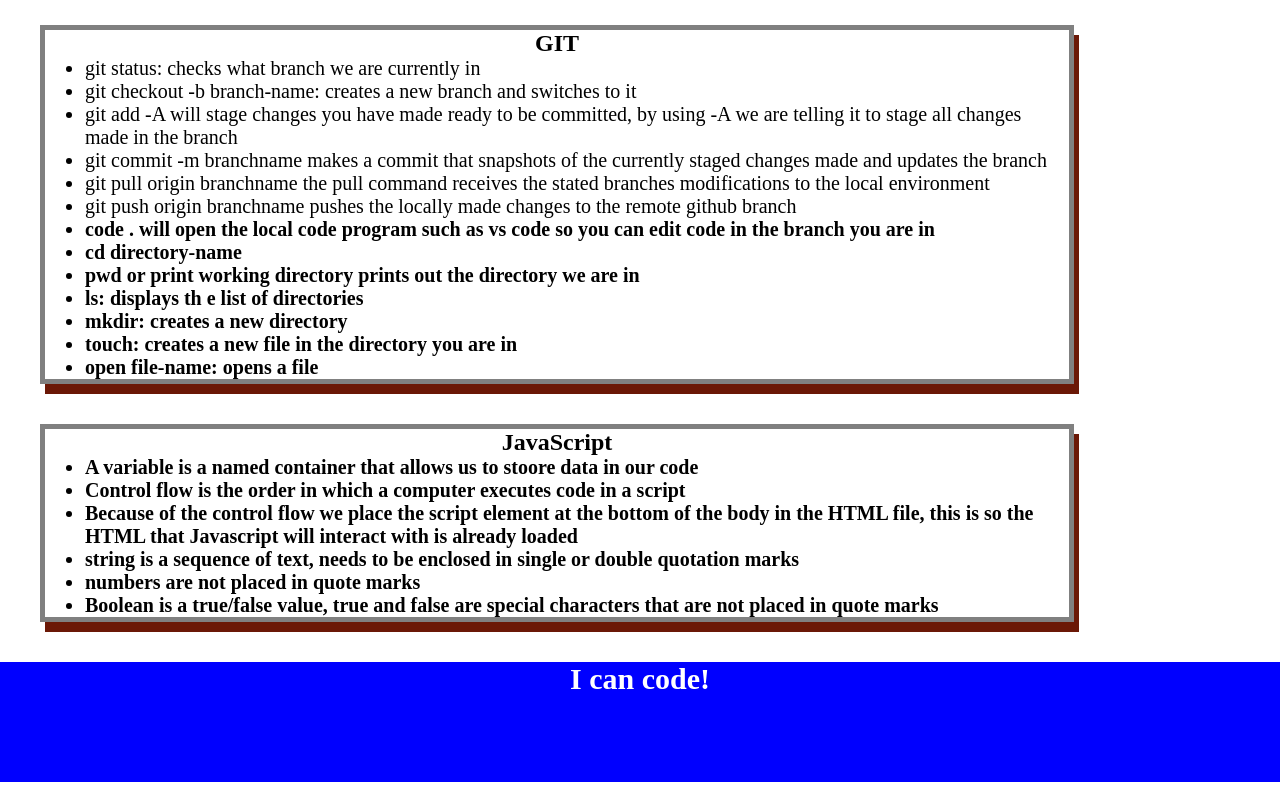
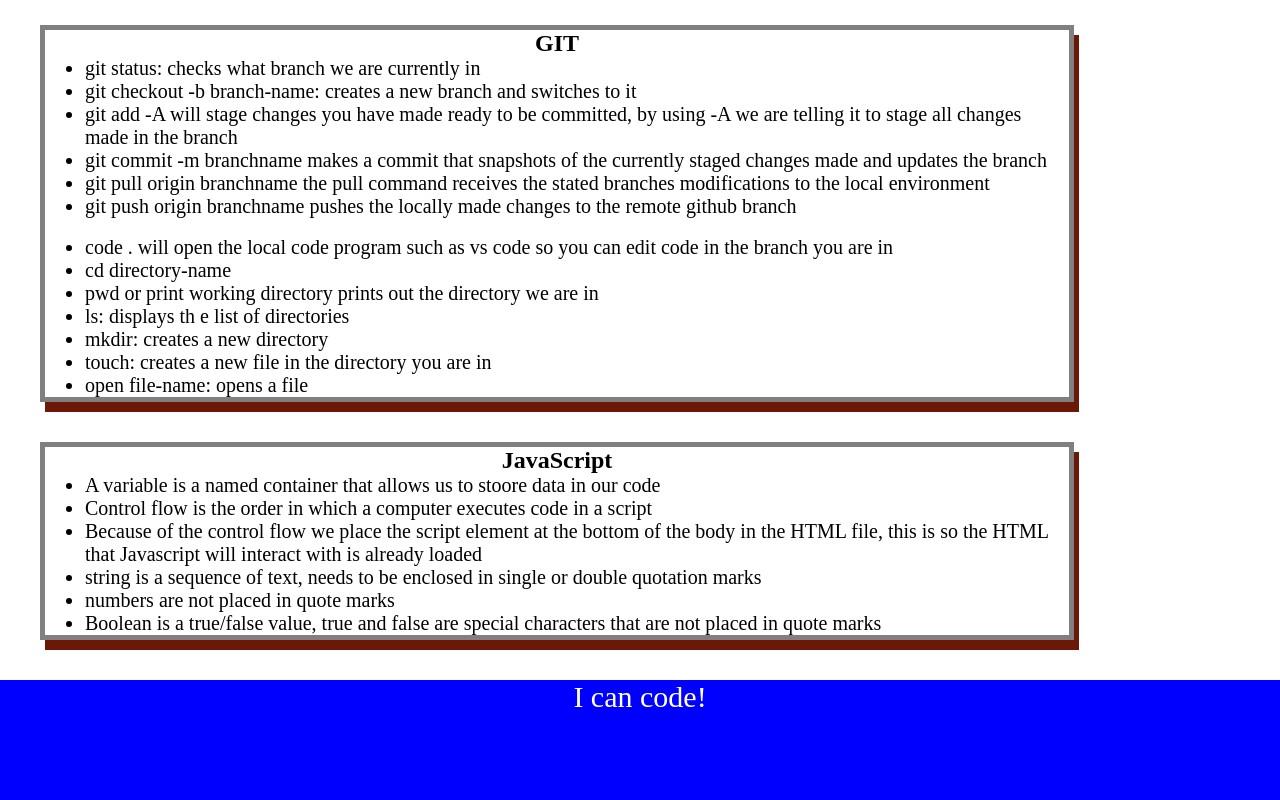
Before and after one commit to Meisterstu/prework-study-guide, a plain HTML site: page index.html in a window 1280 px wide. Shown: the part 1140-1940 px from the top of the page. Drawn offline with Linux system fonts and the light colour scheme.

Commit message:
correction made to HTML file

```diff
--- a/index.html
+++ b/index.html
@@ -81,7 +81,7 @@
           environment</li>
         <li>git push origin branchname pushes the locally made changes to the remote github branch</li>
       </ul>
-      <b />
+      <br>
       <ul>
         <li>code . will open the local code program such as vs code so you can edit code in the branch you are in</li>
         <li>cd directory-name</li>
```
